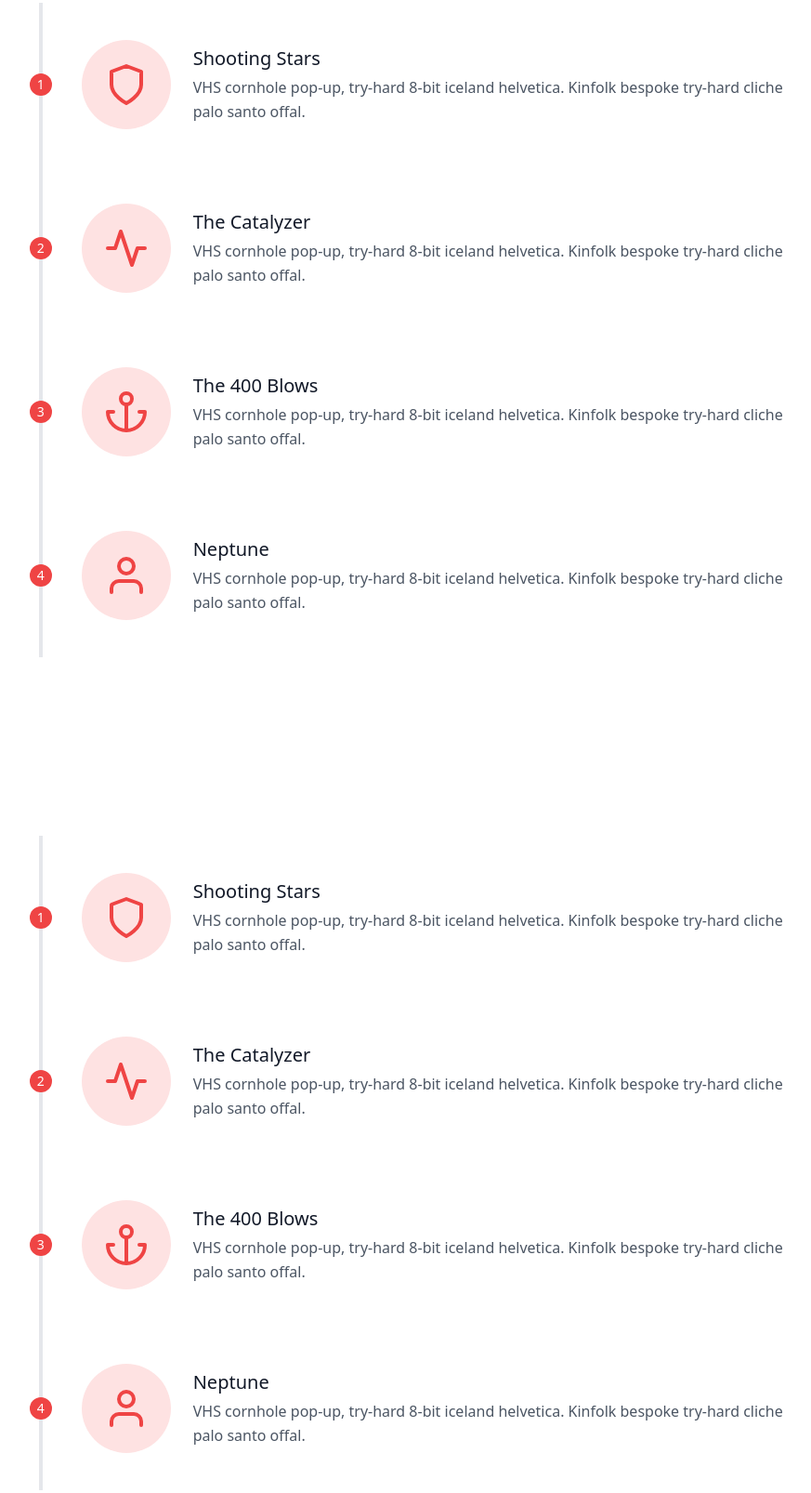
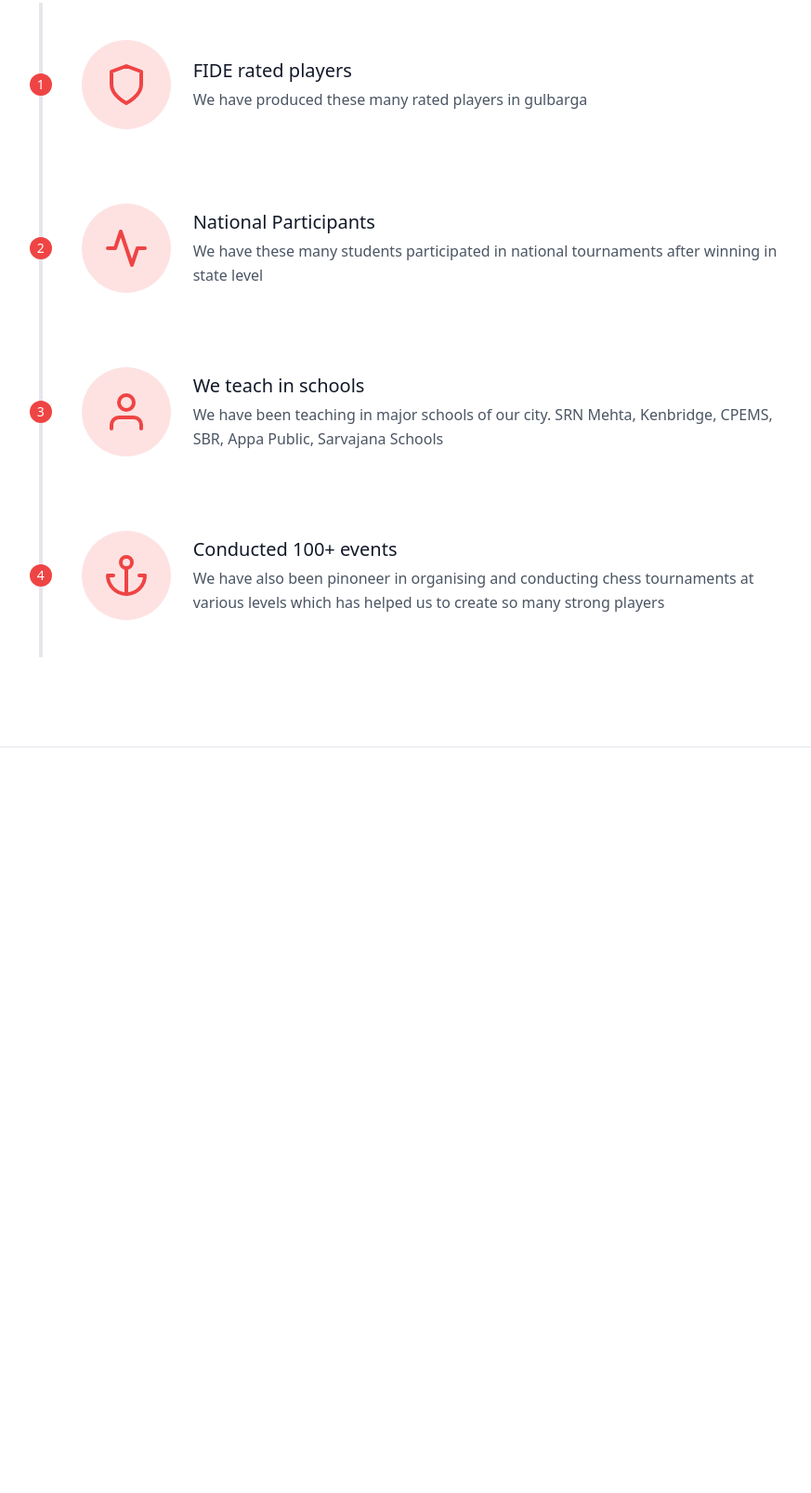
Before and after one commit to iamgirishreddy/MindLabz2.0, a plain HTML site: page Achievements.html in a window 1280 px wide. Shown: the part 173-1779 px from the top of the page at 93% size, without its empty margins (195-1068 px from the left). After the commit the page ends 977 px from the top, so only its background shows below. Drawn offline with nearby package versions, Linux system fonts and the light colour scheme.

Commit message:
Achivements tab modified with contents
Added all achievements

```diff
--- a/Achievements.html
+++ b/Achievements.html
@@ -6,11 +6,13 @@
     <meta name="viewport" content="width=device-width, initial-scale=1.0">
     <link rel="icon" href="/MindLabz 1.0/MindLabz logo.jpeg" >
     <script src="https://cdn.tailwindcss.com"></script>
+    <link rel="stylesheet" href="style.css">
     <title>Achivements</title>
 </head>
 <body>
     <header class="text-gray-600 body-font">
         <div class="container mx-auto flex flex-wrap p-5 flex-col md:flex-row items-center">
+
           <a class="flex title-font font-medium items-center text-gray-900 mb-4 md:mb-0">
               <img src="/MindLabz 1.0/MindLabz logo.jpeg" alt="MinLabz chess Logo" class="w-10 h-10 text-white p-2 bg-red-500 rounded-full">
             <!-- <svg xmlns="http://www.w3.org/2000/svg" fill="none" stroke="currentColor" stroke-linecap="round" stroke-linejoin="round" stroke-width="2" class="w-10 h-10 text-white p-2 bg-red-500 rounded-full" viewBox="0 0 24 24">
@@ -39,6 +41,100 @@
 
 
       <section class="text-gray-600 body-font">
+
+            <!-- <h1 style="text-align: center;">Studnets Achievements</h1>
+             -->
+
+
+        <div class="container px-5 py-24 mx-auto flex flex-wrap">
+          <div class="flex relative pt-10 pb-20 sm:items-center md:w-2/3 mx-auto">
+            <div class="h-full w-6 absolute inset-0 flex items-center justify-center">
+              <div class="h-full w-1 bg-gray-200 pointer-events-none"></div>
+            </div>
+            <div class="flex-shrink-0 w-6 h-6 rounded-full mt-10 sm:mt-0 inline-flex items-center justify-center bg-red-500 text-white relative z-10 title-font font-medium text-sm">1</div>
+            <div class="flex-grow md:pl-8 pl-6 flex sm:items-center items-start flex-col sm:flex-row">
+              <div class="flex-shrink-0 w-24 h-24 bg-red-100 text-red-500 rounded-full inline-flex items-center justify-center">
+                <svg fill="none" stroke="currentColor" stroke-linecap="round" stroke-linejoin="round" stroke-width="2" class="w-12 h-12" viewBox="0 0 24 24">
+                  <path d="M12 22s8-4 8-10V5l-8-3-8 3v7c0 6 8 10 8 10z"></path>
+                </svg>
+              </div>
+
+              <div class="flex-grow sm:pl-6 mt-6 sm:mt-0">
+
+                <h2 class="font-medium title-font text-gray-900 mb-1 text-xl">FIDE rated players</h2>
+                <p class="leading-relaxed">We have produced these many rated players in gulbarga</p>
+              </div>
+            </div>
+          </div>
+          <div class="flex relative pb-20 sm:items-center md:w-2/3 mx-auto">
+            <div class="h-full w-6 absolute inset-0 flex items-center justify-center">
+              <div class="h-full w-1 bg-gray-200 pointer-events-none"></div>
+            </div>
+            <div class="flex-shrink-0 w-6 h-6 rounded-full mt-10 sm:mt-0 inline-flex items-center justify-center bg-red-500 text-white relative z-10 title-font font-medium text-sm">2</div>
+            <div class="flex-grow md:pl-8 pl-6 flex sm:items-center items-start flex-col sm:flex-row">
+              <div class="flex-shrink-0 w-24 h-24 bg-red-100 text-red-500 rounded-full inline-flex items-center justify-center">
+                <svg fill="none" stroke="currentColor" stroke-linecap="round" stroke-linejoin="round" stroke-width="2" class="w-12 h-12" viewBox="0 0 24 24">
+                  <path d="M22 12h-4l-3 9L9 3l-3 9H2"></path>
+                </svg>
+              </div>
+              <div class="flex-grow sm:pl-6 mt-6 sm:mt-0">
+                <h2 class="font-medium title-font text-gray-900 mb-1 text-xl">National Participants</h2>
+                <p class="leading-relaxed">We have these many students participated in national tournaments after winning in state level</p>
+              </div>
+            </div>
+          </div>
+          <div class="flex relative pb-20 sm:items-center md:w-2/3 mx-auto">
+            <div class="h-full w-6 absolute inset-0 flex items-center justify-center">
+              <div class="h-full w-1 bg-gray-200 pointer-events-none"></div>
+            </div>
+            <div class="flex-shrink-0 w-6 h-6 rounded-full mt-10 sm:mt-0 inline-flex items-center justify-center bg-red-500 text-white relative z-10 title-font font-medium text-sm">3</div>
+            <div class="flex-grow md:pl-8 pl-6 flex sm:items-center items-start flex-col sm:flex-row">
+              <div class="flex-shrink-0 w-24 h-24 bg-red-100 text-red-500 rounded-full inline-flex items-center justify-center">
+                <!-- <svg fill="none" stroke="currentColor" stroke-linecap="round" stroke-linejoin="round" stroke-width="2" class="w-12 h-12" viewBox="0 0 24 24">
+                  <circle cx="12" cy="5" r="3"></circle>
+                  <path d="M12 22V8M5 12H2a10 10 0 0020 0h-3"></path>
+                </svg> -->
+
+                <svg fill="none" stroke="currentColor" stroke-linecap="round" stroke-linejoin="round" stroke-width="2" class="w-12 h-12" viewBox="0 0 24 24">
+                    <path d="M20 21v-2a4 4 0 00-4-4H8a4 4 0 00-4 4v2"></path>
+                    <circle cx="12" cy="7" r="4"></circle>
+                  </svg>
+              </div>
+              <div class="flex-grow sm:pl-6 mt-6 sm:mt-0">
+                <h2 class="font-medium title-font text-gray-900 mb-1 text-xl">We teach in schools</h2>
+                <p class="leading-relaxed">We have been teaching in major schools of our city. SRN Mehta, Kenbridge, CPEMS, SBR, Appa Public, Sarvajana Schools </p>
+              </div>
+            </div>
+          </div>
+          <div class="flex relative pb-10 sm:items-center md:w-2/3 mx-auto">
+            <div class="h-full w-6 absolute inset-0 flex items-center justify-center">
+              <div class="h-full w-1 bg-gray-200 pointer-events-none"></div>
+            </div>
+            <div class="flex-shrink-0 w-6 h-6 rounded-full mt-10 sm:mt-0 inline-flex items-center justify-center bg-red-500 text-white relative z-10 title-font font-medium text-sm">4</div>
+            <div class="flex-grow md:pl-8 pl-6 flex sm:items-center items-start flex-col sm:flex-row">
+              <div class="flex-shrink-0 w-24 h-24 bg-red-100 text-red-500 rounded-full inline-flex items-center justify-center">
+                <!-- <svg fill="none" stroke="currentColor" stroke-linecap="round" stroke-linejoin="round" stroke-width="2" class="w-12 h-12" viewBox="0 0 24 24">
+                  <path d="M20 21v-2a4 4 0 00-4-4H8a4 4 0 00-4 4v2"></path>
+                  <circle cx="12" cy="7" r="4"></circle>
+                </svg> -->
+                <svg fill="none" stroke="currentColor" stroke-linecap="round" stroke-linejoin="round" stroke-width="2" class="w-12 h-12" viewBox="0 0 24 24">
+                    <circle cx="12" cy="5" r="3"></circle>
+                    <path d="M12 22V8M5 12H2a10 10 0 0020 0h-3"></path>
+                  </svg>
+              </div>
+              <div class="flex-grow sm:pl-6 mt-6 sm:mt-0">
+                <h2 class="font-medium title-font text-gray-900 mb-1 text-xl">Conducted 100+ events</h2>
+                <p class="leading-relaxed">We have also been pinoneer in organising and conducting chess tournaments at various levels which has helped us to create so many strong players</p>
+
+              </div>
+            </div>
+          </div>
+        </div>
+      </section>
+
+<hr>
+
+      <!-- <section class="text-gray-600 body-font">
         <div class="container px-5 py-24 mx-auto flex flex-wrap">
           <div class="flex relative pt-10 pb-20 sm:items-center md:w-2/3 mx-auto">
             <div class="h-full w-6 absolute inset-0 flex items-center justify-center">
@@ -111,82 +207,6 @@
             </div>
           </div>
         </div>
-      </section>
-
-
-      <section class="text-gray-600 body-font">
-        <div class="container px-5 py-24 mx-auto flex flex-wrap">
-          <div class="flex relative pt-10 pb-20 sm:items-center md:w-2/3 mx-auto">
-            <div class="h-full w-6 absolute inset-0 flex items-center justify-center">
-              <div class="h-full w-1 bg-gray-200 pointer-events-none"></div>
-            </div>
-            <div class="flex-shrink-0 w-6 h-6 rounded-full mt-10 sm:mt-0 inline-flex items-center justify-center bg-red-500 text-white relative z-10 title-font font-medium text-sm">1</div>
-            <div class="flex-grow md:pl-8 pl-6 flex sm:items-center items-start flex-col sm:flex-row">
-              <div class="flex-shrink-0 w-24 h-24 bg-red-100 text-red-500 rounded-full inline-flex items-center justify-center">
-                <svg fill="none" stroke="currentColor" stroke-linecap="round" stroke-linejoin="round" stroke-width="2" class="w-12 h-12" viewBox="0 0 24 24">
-                  <path d="M12 22s8-4 8-10V5l-8-3-8 3v7c0 6 8 10 8 10z"></path>
-                </svg>
-              </div>
-              <div class="flex-grow sm:pl-6 mt-6 sm:mt-0">
-                <h2 class="font-medium title-font text-gray-900 mb-1 text-xl">Shooting Stars</h2>
-                <p class="leading-relaxed">VHS cornhole pop-up, try-hard 8-bit iceland helvetica. Kinfolk bespoke try-hard cliche palo santo offal.</p>
-              </div>
-            </div>
-          </div>
-          <div class="flex relative pb-20 sm:items-center md:w-2/3 mx-auto">
-            <div class="h-full w-6 absolute inset-0 flex items-center justify-center">
-              <div class="h-full w-1 bg-gray-200 pointer-events-none"></div>
-            </div>
-            <div class="flex-shrink-0 w-6 h-6 rounded-full mt-10 sm:mt-0 inline-flex items-center justify-center bg-red-500 text-white relative z-10 title-font font-medium text-sm">2</div>
-            <div class="flex-grow md:pl-8 pl-6 flex sm:items-center items-start flex-col sm:flex-row">
-              <div class="flex-shrink-0 w-24 h-24 bg-red-100 text-red-500 rounded-full inline-flex items-center justify-center">
-                <svg fill="none" stroke="currentColor" stroke-linecap="round" stroke-linejoin="round" stroke-width="2" class="w-12 h-12" viewBox="0 0 24 24">
-                  <path d="M22 12h-4l-3 9L9 3l-3 9H2"></path>
-                </svg>
-              </div>
-              <div class="flex-grow sm:pl-6 mt-6 sm:mt-0">
-                <h2 class="font-medium title-font text-gray-900 mb-1 text-xl">The Catalyzer</h2>
-                <p class="leading-relaxed">VHS cornhole pop-up, try-hard 8-bit iceland helvetica. Kinfolk bespoke try-hard cliche palo santo offal.</p>
-              </div>
-            </div>
-          </div>
-          <div class="flex relative pb-20 sm:items-center md:w-2/3 mx-auto">
-            <div class="h-full w-6 absolute inset-0 flex items-center justify-center">
-              <div class="h-full w-1 bg-gray-200 pointer-events-none"></div>
-            </div>
-            <div class="flex-shrink-0 w-6 h-6 rounded-full mt-10 sm:mt-0 inline-flex items-center justify-center bg-red-500 text-white relative z-10 title-font font-medium text-sm">3</div>
-            <div class="flex-grow md:pl-8 pl-6 flex sm:items-center items-start flex-col sm:flex-row">
-              <div class="flex-shrink-0 w-24 h-24 bg-red-100 text-red-500 rounded-full inline-flex items-center justify-center">
-                <svg fill="none" stroke="currentColor" stroke-linecap="round" stroke-linejoin="round" stroke-width="2" class="w-12 h-12" viewBox="0 0 24 24">
-                  <circle cx="12" cy="5" r="3"></circle>
-                  <path d="M12 22V8M5 12H2a10 10 0 0020 0h-3"></path>
-                </svg>
-              </div>
-              <div class="flex-grow sm:pl-6 mt-6 sm:mt-0">
-                <h2 class="font-medium title-font text-gray-900 mb-1 text-xl">The 400 Blows</h2>
-                <p class="leading-relaxed">VHS cornhole pop-up, try-hard 8-bit iceland helvetica. Kinfolk bespoke try-hard cliche palo santo offal.</p>
-              </div>
-            </div>
-          </div>
-          <div class="flex relative pb-10 sm:items-center md:w-2/3 mx-auto">
-            <div class="h-full w-6 absolute inset-0 flex items-center justify-center">
-              <div class="h-full w-1 bg-gray-200 pointer-events-none"></div>
-            </div>
-            <div class="flex-shrink-0 w-6 h-6 rounded-full mt-10 sm:mt-0 inline-flex items-center justify-center bg-red-500 text-white relative z-10 title-font font-medium text-sm">4</div>
-            <div class="flex-grow md:pl-8 pl-6 flex sm:items-center items-start flex-col sm:flex-row">
-              <div class="flex-shrink-0 w-24 h-24 bg-red-100 text-red-500 rounded-full inline-flex items-center justify-center">
-                <svg fill="none" stroke="currentColor" stroke-linecap="round" stroke-linejoin="round" stroke-width="2" class="w-12 h-12" viewBox="0 0 24 24">
-                  <path d="M20 21v-2a4 4 0 00-4-4H8a4 4 0 00-4 4v2"></path>
-                  <circle cx="12" cy="7" r="4"></circle>
-                </svg>
-              </div>
-              <div class="flex-grow sm:pl-6 mt-6 sm:mt-0">
-                <h2 class="font-medium title-font text-gray-900 mb-1 text-xl">Neptune</h2>
-                <p class="leading-relaxed">VHS cornhole pop-up, try-hard 8-bit iceland helvetica. Kinfolk bespoke try-hard cliche palo santo offal.</p>
-              </div>
-            </div>
-          </div>
-        </div>
-      </section>
+      </section> -->
 </body>
 </html>
--- a/Style.Css
+++ b/Style.Css
@@ -15,6 +15,7 @@
       z-index: 10;
   }
 
+
   .whatsapp-ico:hover{
       box-shadow: 2px 2px 11px rgba(0,0,0,0.7);
   }
```
Also changed, not shown: index.html (+1 -1 lines).
